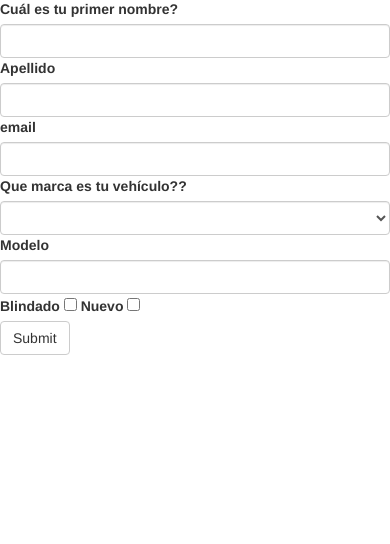
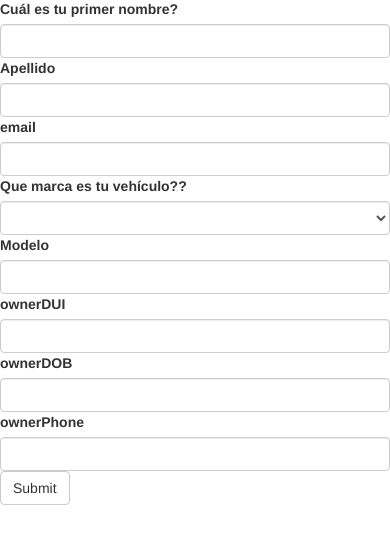
Before and after one commit to gerbonilla/to-o, a Rails app: page /autos/new in a window 390 px wide. Shown: the part 90-634 px from the top of the page. Run offline with Rails 7, Linux system fonts and the light colour scheme; style sheets or scripts are compiled from the project's sources; some libraries are stand-ins or nearby versions.

Commit message:
trying to fix auto zoom on mobile

```diff
--- a/app/assets/stylesheets/components/_form.scss
+++ b/app/assets/stylesheets/components/_form.scss
@@ -36,3 +36,11 @@
     flex: 0 1 auto;
   }
 }
+
+@media screen and (device-aspect-ratio: 9/16) {
+    select, textarea, input[type="text"], input[type="password"],
+    input[type="datetime"], input[type="datetime-local"],
+    input[type="date"], input[type="month"], input[type="time"],
+    input[type="week"], input[type="number"], input[type="email"],
+    input[type="url"]{ font-size: 16px; }
+}
--- a/app/controllers/autos_controller.rb
+++ b/app/controllers/autos_controller.rb
@@ -1,14 +1,34 @@
 class AutosController < ApplicationController
   skip_before_action :authenticate_user!
+
+  def show
+    @auto = Auto.new()
+  end
 
   def new
     @auto = Auto.new()
   end
 
   def create
+    @auto = Auto.new(auto_params)
+    if @auto.save!
+      redirect_to root_path
+    else
+      render :new
+    end
   end
 
-  def show
-    @auto = Auto.new()
+  private
+
+  def auto_params
+    params.require(:auto).permit(:firstName,
+                                 :lastName,
+                                 :email,
+                                 :autoBrand,
+                                 :autoModel,
+                                 :ownerDUI,
+                                 :ownerDOB,
+                                 :ownerPhone)
   end
+
 end
--- a/app/views/autos/new.html.erb
+++ b/app/views/autos/new.html.erb
@@ -2,7 +2,9 @@
 
 <div class="form-main-wrapper">
   <div cf-context class="form-content-wrapper cf-context">
-    <form cf-form id="cf-form" method="post" action="https://api.formbucket.com/f/buk_YR7xGobkQQBP0bmXAWXtxn1B">
+    <form cf-form id="cf-form" method="post" action="/autos">
+
+    <%= simple_form_for @auto, html: {"cf-form": true, id: "cf-form"} do %>
 
       <!-- firstName -->
       <fieldset>
@@ -44,15 +46,29 @@
         <input required cf-questions="Que modelo de {previous-answer} es tu vehículo?" type="text" class="form-control" name="autoModel" id="autoModel">
       </fieldset>
       <!-- autoFeatures -->
-      <fieldset cf-questions="Tu vehiculo es:">
-        <label for="blindado">Blindado</label>
-        <input  required type="checkbox" name="blindado" id="blindado" value="Blindado">
+<!--       <fieldset cf-questions="Tu vehiculo es:">
         <label for="blindado">Nuevo</label>
         <input  required type="checkbox" name="nuevo" id="nuevo" value="Nuevo">
+      </fieldset> -->
+      <!-- ownerDUI -->
+      <fieldset>
+        <label for="ownerDUI">ownerDUI</label>
+        <input required cf-questions="{firstName}, cual es tu número de DUI?" type="text" class="form-control" name="ownerDUI" id="ownerDUI">
+      </fieldset>
+      <!-- ownerDOB -->
+      <fieldset>
+        <label for="ownerDOB">ownerDOB</label>
+        <input required cf-questions="Cual es tu fecha de nacimiento?" type="text" class="form-control" name="ownerDOB" id="ownerDOB">
+      </fieldset>
+      <!-- ownerPhone -->
+      <fieldset>
+        <label for="ownerPhone">ownerPhone</label>
+        <input required cf-questions="Última pregunta!&&Cual es tu número de telefono?" type="text" class="form-control" name="ownerPhone" id="ownerPhone">
       </fieldset>
 
       <button type="submit" class="btn btn-default">Submit</button>
-    </form>
+    <% end %>
+    <!-- </form> -->
   </div>
 
 
@@ -64,13 +80,10 @@
 
 
 <!--  Falta incluir:
-
+      autoFeatures***
       ownerType***
-      autoFeatures - array
-      autoCity
-      ownerDUI
-      ownerDOB
-      ownerNIT
-      ownerGender
-      ownerOccupation
+      autoCity***
+      ownerNIT***
+      ownerGender***
+      ownerOccupation***
       ownerPhone -->
--- a/config/routes.rb
+++ b/config/routes.rb
@@ -1,8 +1,8 @@
 Rails.application.routes.draw do
 
-  resources :autos, only: [:show, :new, :create]
 
   devise_for :users
   root to: 'pages#home'
+  resources :autos, only: [:show, :new, :create]
   # For details on the DSL available within this file, see http://guides.rubyonrails.org/routing.html
 end
```
